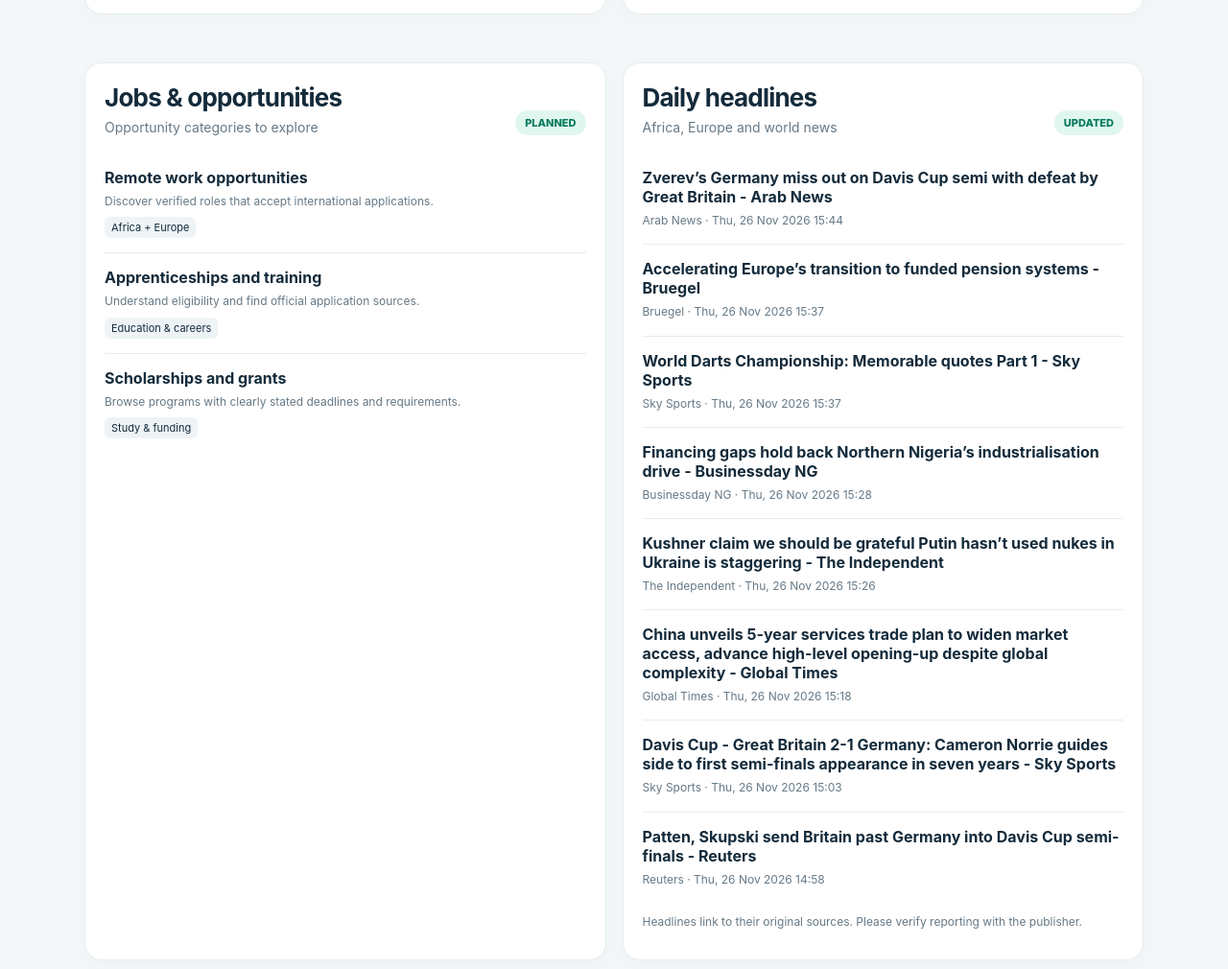
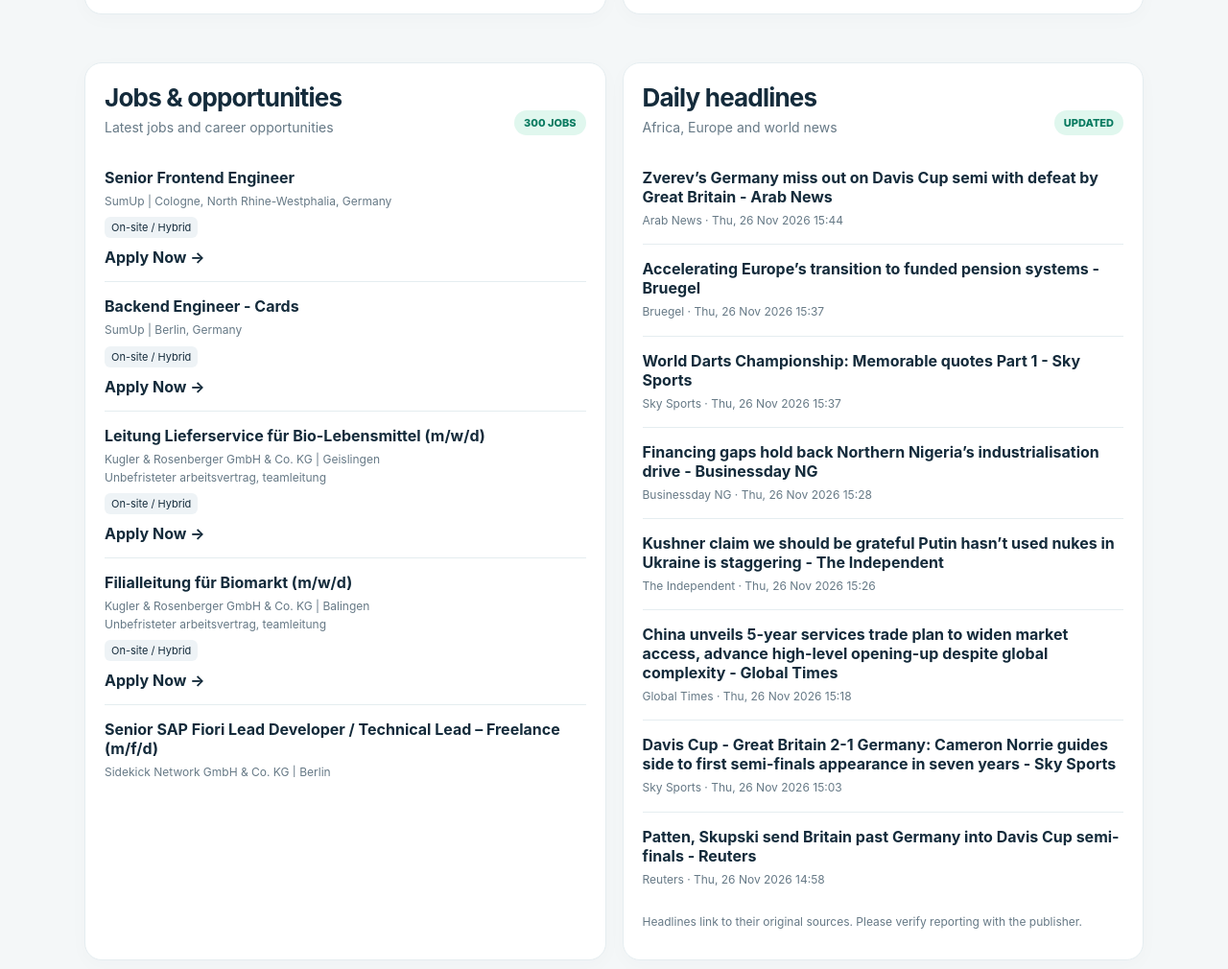
Before and after one commit to afroeurodaily/afroeuro-daily-hub, a plain HTML site: page index.html in a window 1280 px wide. Shown: the part 2182-3192 px from the top of the page at 96% size. Drawn offline with Linux system fonts and the light colour scheme; no server answers.

Commit message:
Display automatic job listings
Added asynchronous function to load job listings from a JSON file and update the UI accordingly.

```diff
--- a/index.html
+++ b/index.html
@@ -325,6 +325,92 @@ async function loadFeeds() {
     ).textContent = 'Updates unavailable. Check back later.';
   }
 }
+async function loadJobs() {
+  const section = document.getElementById('jobs');
+  if (!section) return;
+
+  try {
+    const response = await fetch('./data.json?t=' + Date.now());
+    if (!response.ok) throw new Error('Jobs unavailable');
+
+    const data = await response.json();
+    const jobs = Array.isArray(data.jobs) ? data.jobs : [];
+
+    section.querySelector('.pill').textContent =
+      jobs.length + ' JOBS';
+
+    section.querySelector('.heading p').textContent =
+      'Latest jobs and career opportunities';
+
+    section.querySelectorAll('.listing').forEach(el => el.remove());
+
+    let feed = document.getElementById('jobs-feed');
+
+    if (!feed) {
+      feed = document.createElement('div');
+      feed.id = 'jobs-feed';
+      feed.style.maxHeight = '650px';
+      feed.style.overflowY = 'auto';
+      section.appendChild(feed);
+    }
+
+    feed.replaceChildren();
+
+    if (!jobs.length) {
+      feed.textContent = 'No jobs available right now.';
+      return;
+    }
+
+    jobs.forEach(job => {
+      const card = document.createElement('div');
+      card.className = 'listing';
+
+      const title = document.createElement('strong');
+      title.textContent = job.title || 'Job opportunity';
+      card.appendChild(title);
+
+      const details = document.createElement('div');
+      details.className = 'small';
+      details.textContent =
+        (job.company || '') + ' | ' + (job.location || '');
+      card.appendChild(details);
+
+      const type = document.createElement('div');
+      type.className = 'small';
+      type.textContent = Array.isArray(job.job_types)
+        ? job.job_types.join(', ')
+        : '';
+      card.appendChild(type);
+
+      const badge = document.createElement('span');
+      badge.className = 'chip';
+      badge.textContent = job.remote ? 'Remote' : 'On-site / Hybrid';
+      card.appendChild(badge);
+
+      if (typeof job.url === 'string' &&
+          job.url.startsWith('https://')) {
+        const link = document.createElement('a');
+        link.href = job.url;
+        link.target = '_blank';
+        link.rel = 'noopener noreferrer';
+        link.textContent = 'Apply Now →';
+        link.style.display = 'block';
+        link.style.marginTop = '10px';
+        link.style.fontWeight = 'bold';
+        card.appendChild(link);
+      }
+
+      feed.appendChild(card);
+    });
+
+  } catch (error) {
+    console.error('Jobs update failed:', error);
+    section.querySelector('.pill').textContent = 'UNAVAILABLE';
+  }
+}
+
+loadJobs();
+setInterval(loadJobs, 300000);
 
 loadRates();
 loadFeeds();
```
